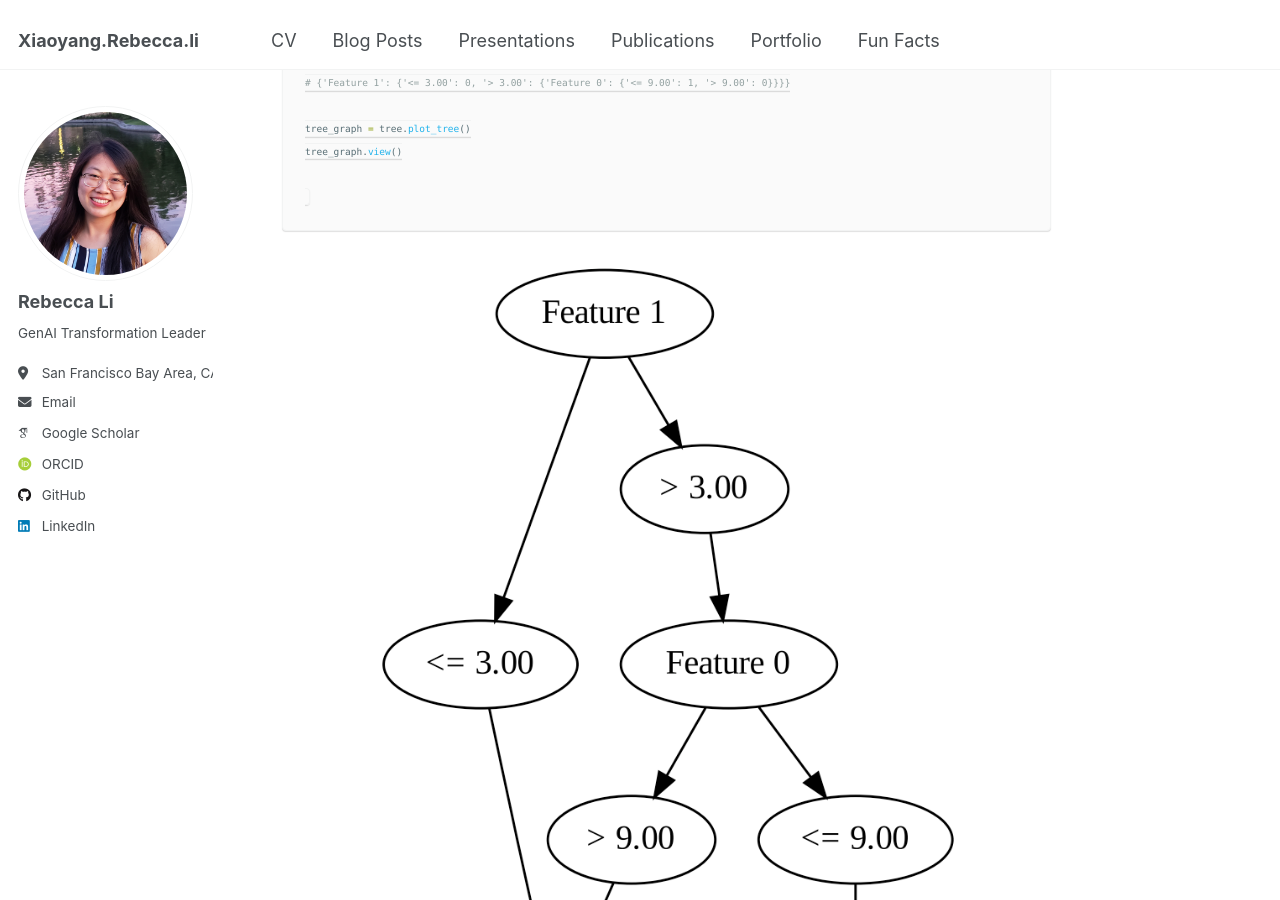
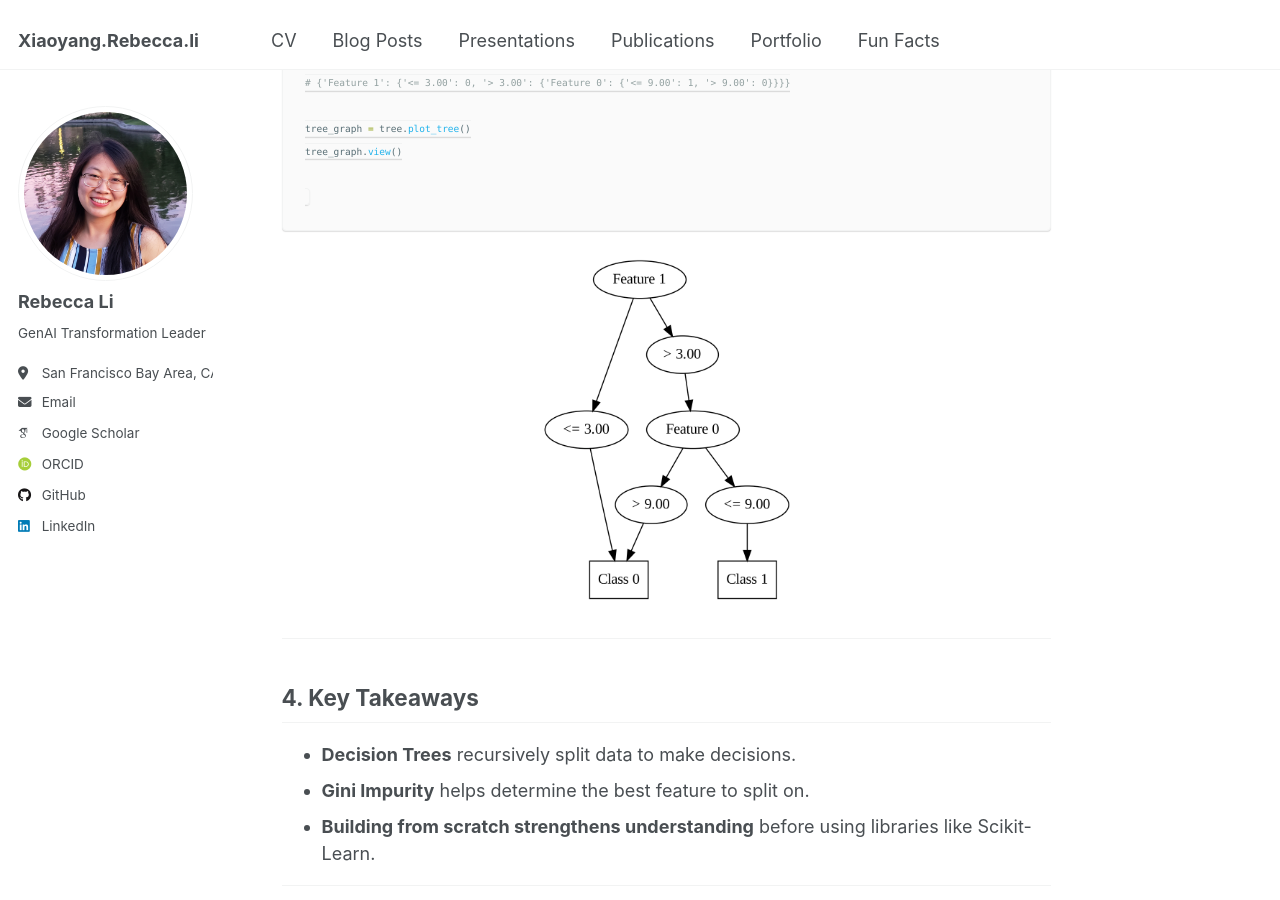
Before and after one commit to Xiaoyang-Rebecca/xiaoyang-rebecca.github.io, a Jekyll site: the page built from _posts/2025-01-30-decision-tree.md, in a window 1280 px wide and 900 px high, scrolled down 3538 px. Built offline with Jekyll 4.4.1, drawn with Linux system fonts in a browser that asks for light colours; some web fonts are replaced.

Commit message:
Update 2025-01-30-decision-tree.md

````diff
--- a/_posts/2025-01-30-decision-tree.md
+++ b/_posts/2025-01-30-decision-tree.md
@@ -144,7 +144,7 @@ tree_graph.view()
 
 ```
 
-<p align="center"><img src="/figures/posts/decison-tree-output.png"  width="700" class="inline"/></p>
+<p align="center"><img src="/figures/posts/decison-tree-output.png"  width="300" class="inline"/></p>
 
 
 ---
````
